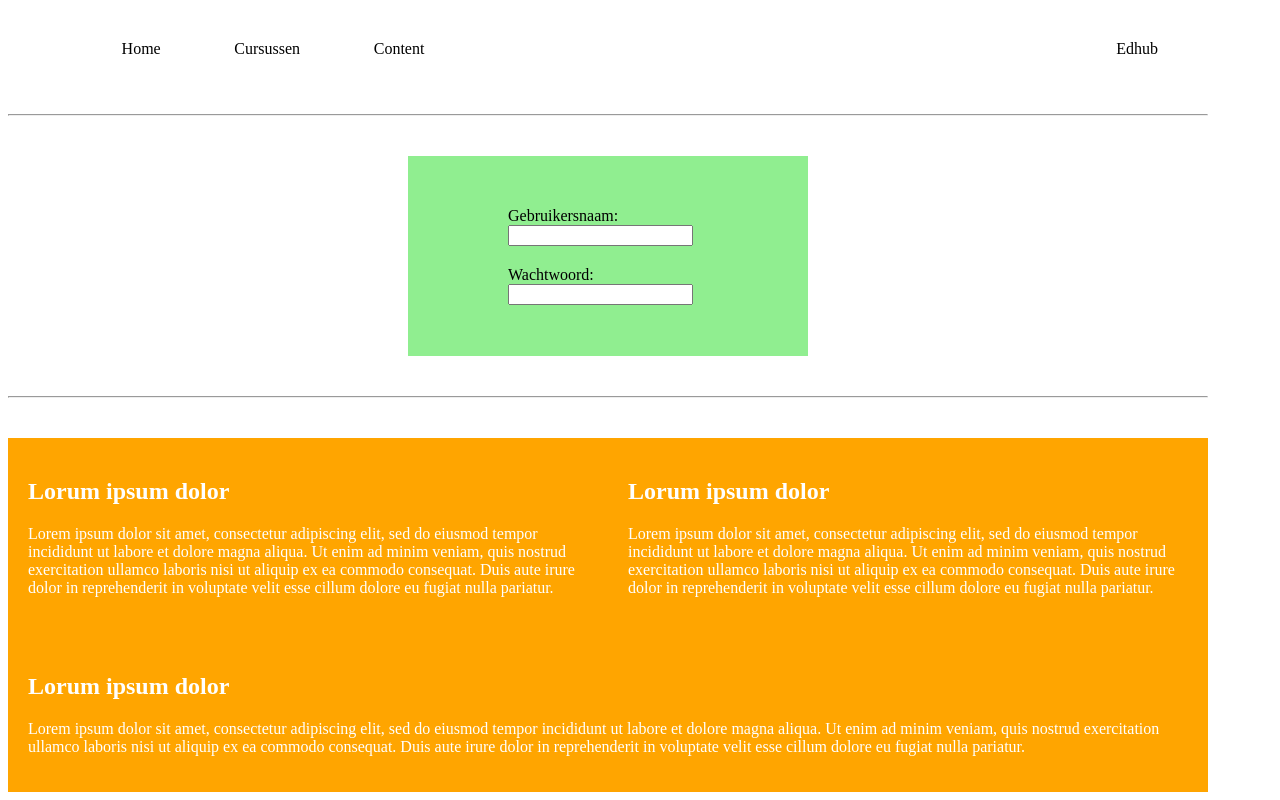
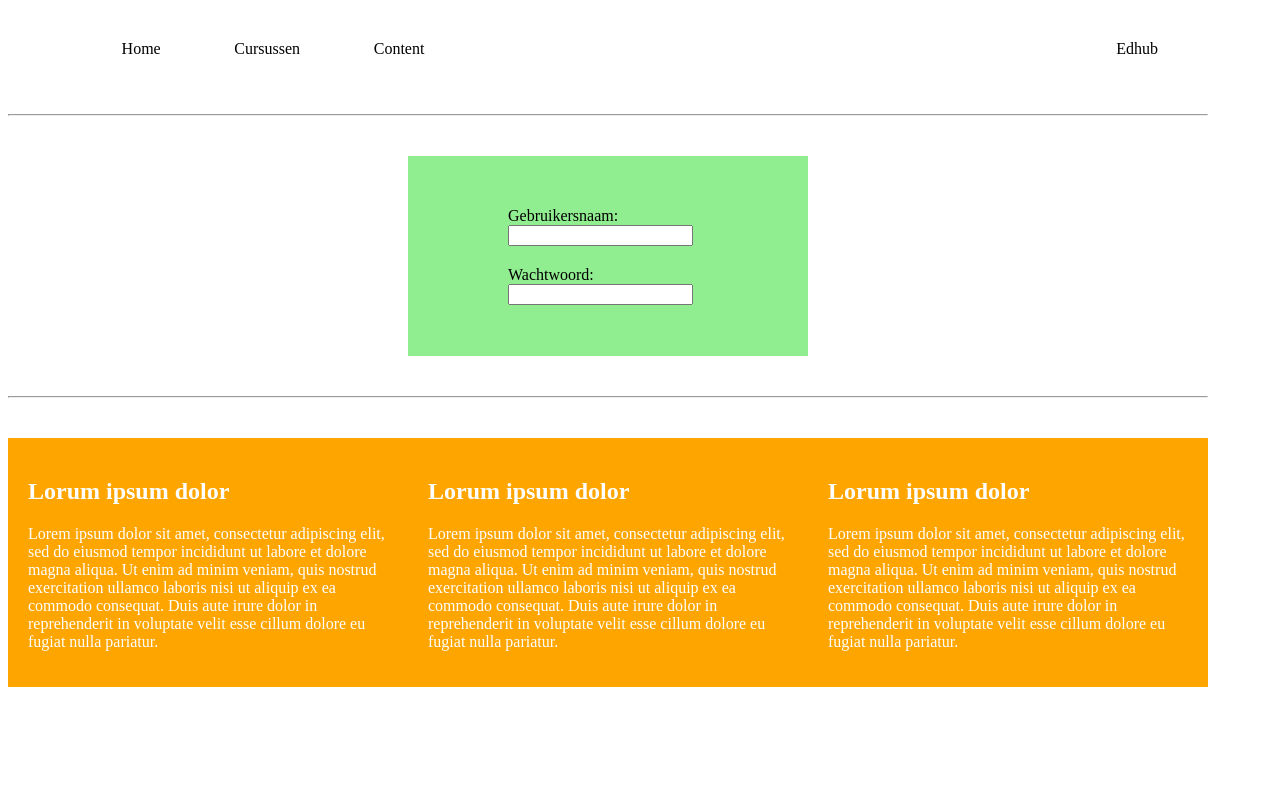
Before and after one commit to BRvanHogen/frontend-selectors-flexbox-base-master, a plain HTML site: page frontend-selectors-flexbox-base-master/opdracht-2/index.html in a window 1280 px wide. Shown: the part 548-1348 px from the top of the page. After the commit the page ends 1243 px from the top, so only its background shows below. Drawn offline with Linux system fonts and the light colour scheme.

Commit message:
final commit

```diff
--- a/frontend-selectors-flexbox-base-master/opdracht-2/flexbox.css
+++ b/frontend-selectors-flexbox-base-master/opdracht-2/flexbox.css
@@ -78,7 +78,6 @@ Elk blok heeft een minimale breedte van 1/3 van het originele scherm van 1200px.
 */
 .five {
     display: flex;
-    height: available;
     flex-wrap: wrap;
 }
 
@@ -90,10 +89,9 @@ zodra ze niet meer passen:
 ![Opdracht 2.5](./assets/five-small.png "Eindresultaat")
 */
 article {
-    flex-basis: 380px;
+    flex-basis: 360px;
+    flex-grow: 1;
     flex-shrink: 0;
-    flex-grow: 2;
 
     /*padding is 20 px fyi*/
-    /*werken je properties niet mee, kijk dan even naar height van container*/
 }
```
